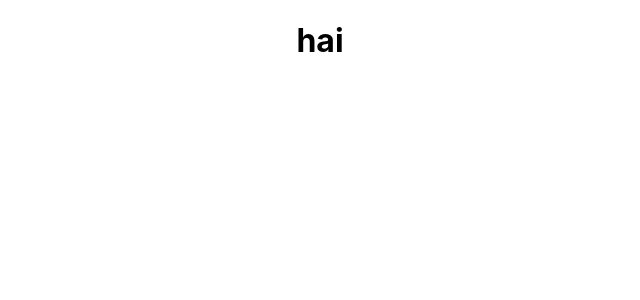
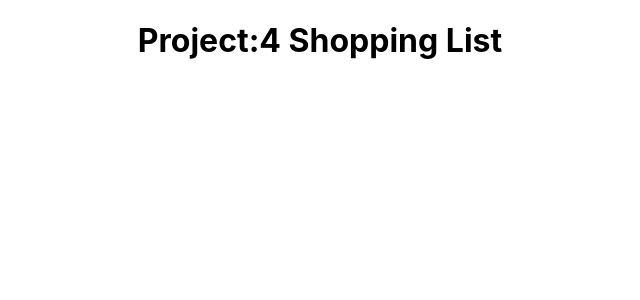
Before and after one commit to Keerthanabas/Shopping-List, a React (Create React App) app: page / in a window 1280 px wide. Shown: the top 300 px of the page, without its empty margins (320-960 px from the left). Built offline with nearby package versions, Linux system fonts and the light colour scheme.

Commit message:
changes list

```diff
--- a/src/App.js
+++ b/src/App.js
@@ -4,7 +4,7 @@ import './App.css';
 function App() {
   return (
     <div className="App">
-    <h1>hai</h1>
+    <h1>Project:4 Shopping List</h1>
  </div>
   );
 }
```
